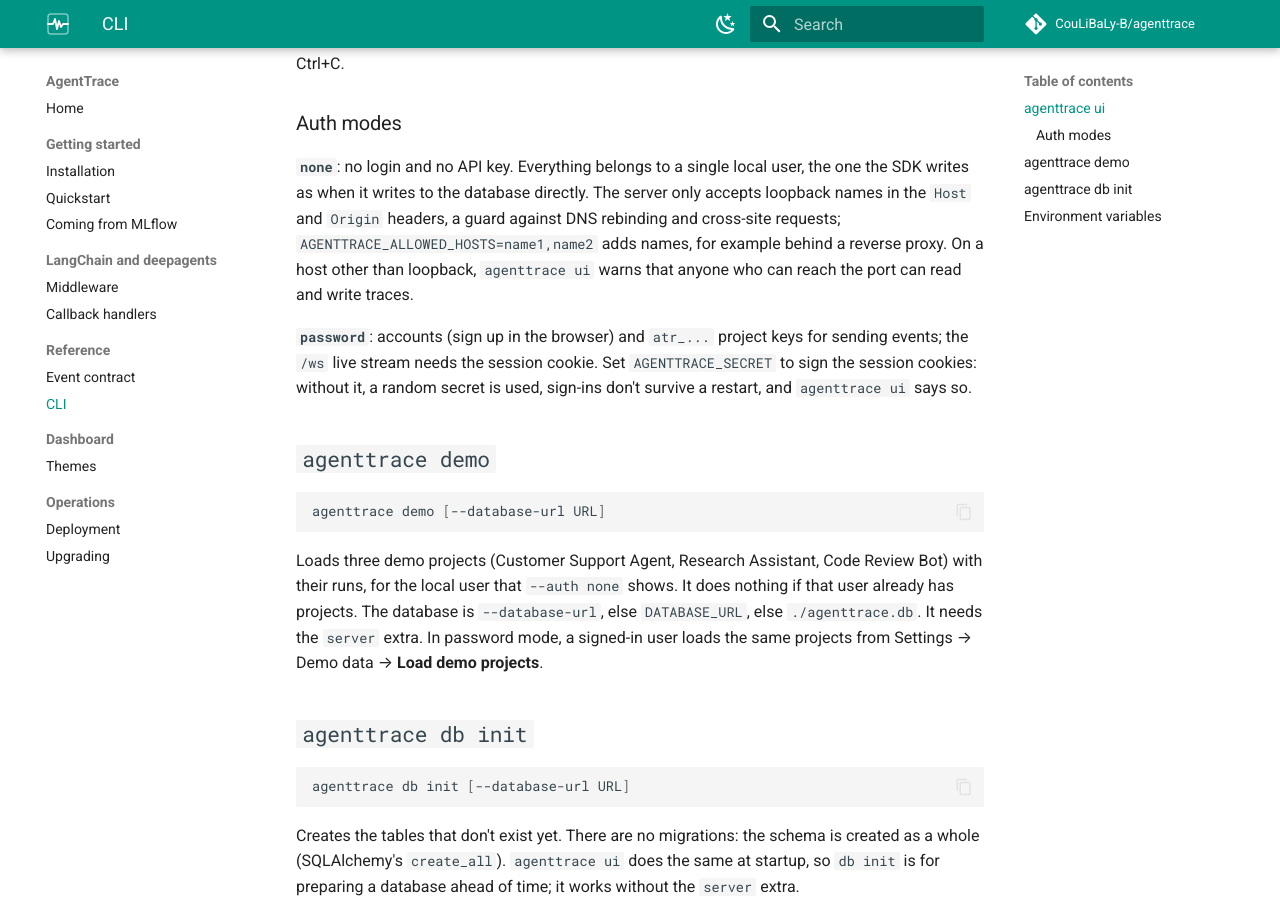
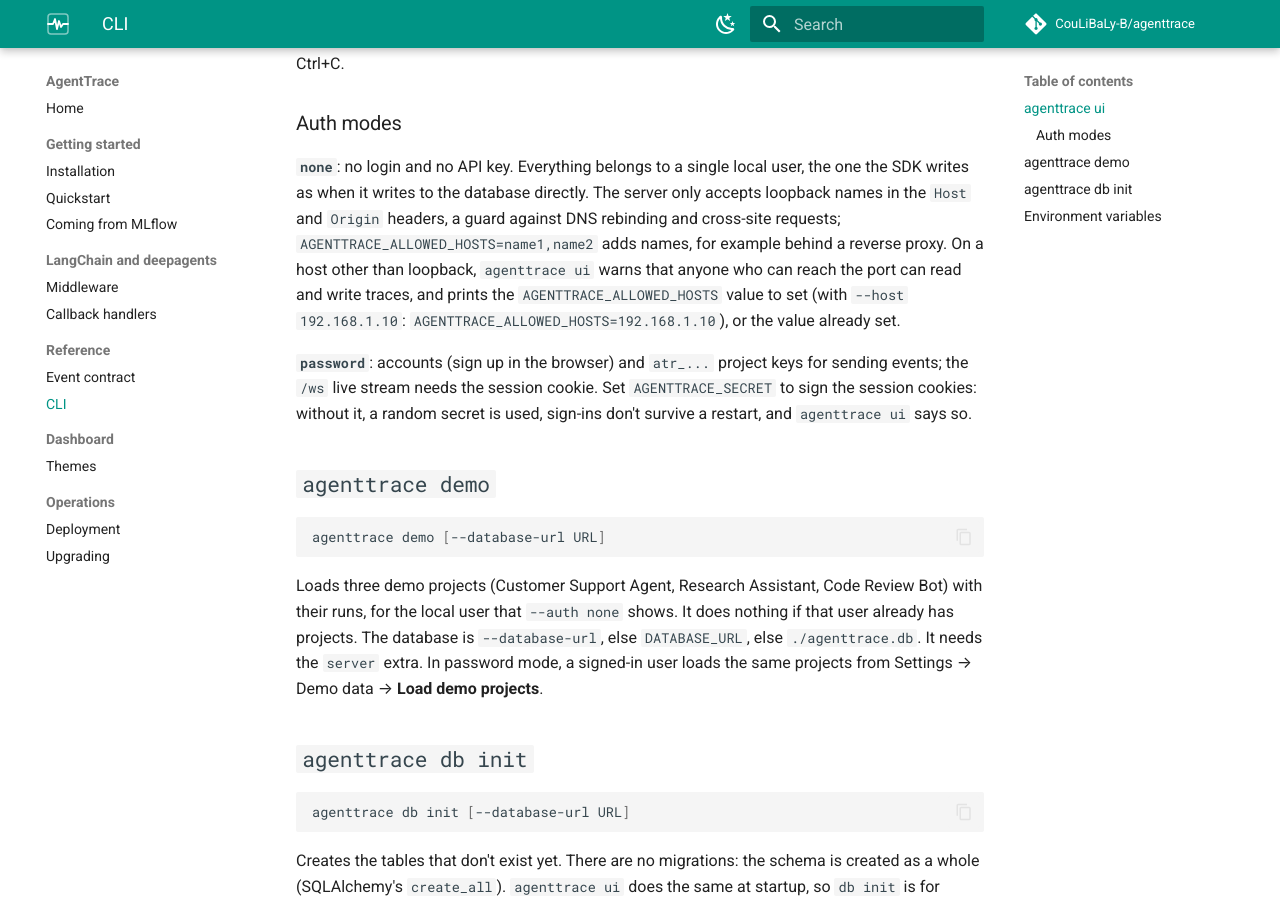
Before and after one commit to CouLiBaLy-B/agenttrace, an MkDocs documentation site: the page built from docs/cli.md, in a window 1280 px wide and 900 px high, scrolled down 883 px. Built offline with MkDocs 1.6.1 and Material for MkDocs 9.7.7, drawn with Linux system fonts in a browser that asks for light colours; comment, search, counter and statistics services are not loaded.

Commit message:
docs(cli): the --auth none warning prints the AGENTTRACE_ALLOWED_HOSTS value
Follows 829f644.

Co-Authored-By: Claude Opus 5.5 (1M context) <noreply@anthropic.com>

```diff
--- a/docs/cli.md
+++ b/docs/cli.md
@@ -36,7 +36,9 @@ only accepts loopback names in the `Host` and `Origin` headers, a guard against
 DNS rebinding and cross-site requests; `AGENTTRACE_ALLOWED_HOSTS=name1,name2`
 adds names, for example behind a reverse proxy. On a host other than loopback,
 `agenttrace ui` warns that anyone who can reach the port can read and write
-traces.
+traces, and prints the `AGENTTRACE_ALLOWED_HOSTS` value to set (with
+`--host 192.168.1.10`: `AGENTTRACE_ALLOWED_HOSTS=192.168.1.10`), or the value
+already set.
 
 **`password`**: accounts (sign up in the browser) and `atr_...` project keys for
 sending events; the `/ws` live stream needs the session cookie. Set
```
